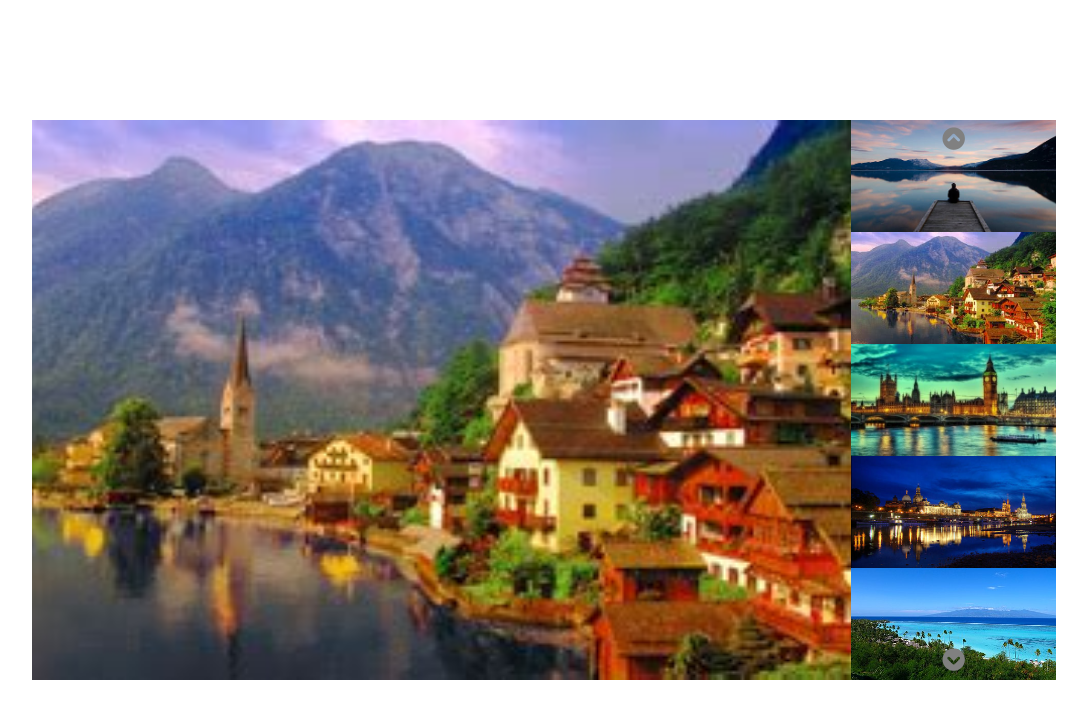
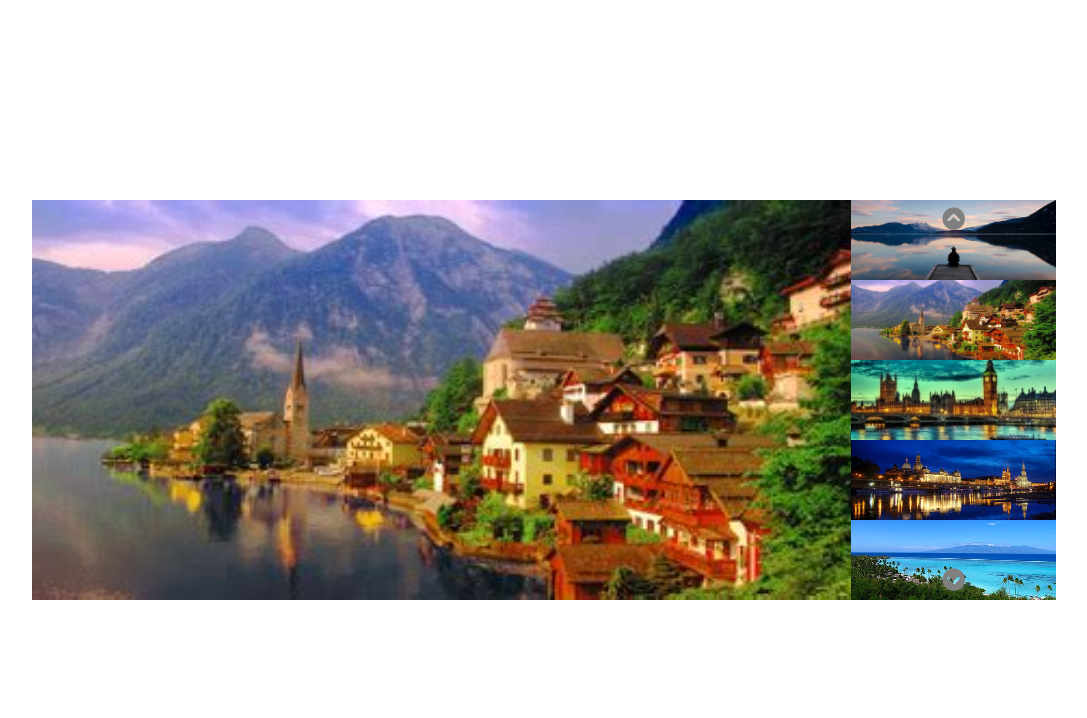
Before and after one commit to MirkoAnna/js-array-carousel, a plain HTML site: page index.html in a window 1280 px wide. Shown: the whole page, without its empty margins (96-1183 px from the left). Drawn offline with Linux system fonts and the light colour scheme.

Commit message:
modifico altezza slider

```diff
--- a/style.css
+++ b/style.css
@@ -13,7 +13,7 @@
 .slider {
     margin: auto;
     width: 80%;
-    height: 70%;
+    height: 50%;
     display: flex;
 }
 
```
